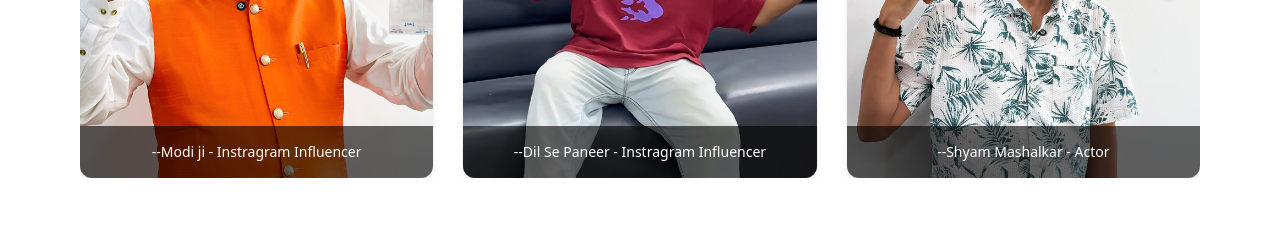
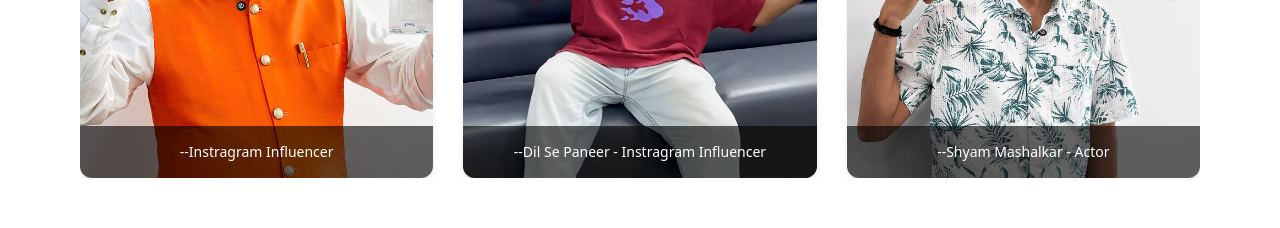
Before and after one commit to Sachin-Dashzer/Ryan-next-project-new, a Next.js app: page / in a window 1280 px wide. Shown: the part 4780-5008 px from the top of the page. Built offline with nearby package versions, Linux system fonts and the light colour scheme; a web font is replaced by a local one.

Commit message:
updated names

```diff
--- a/src/app/(root)/home/testimonial.js
+++ b/src/app/(root)/home/testimonial.js
@@ -12,7 +12,7 @@ import Mahesh from '../../../../public/uploads/mahesh.jpg'
 
 const testimonials = [
   {
-    name: 'Modi ji - Instragram Influencer',
+    name: 'Instragram Influencer',
     image: Modi,
   },
   {
```
